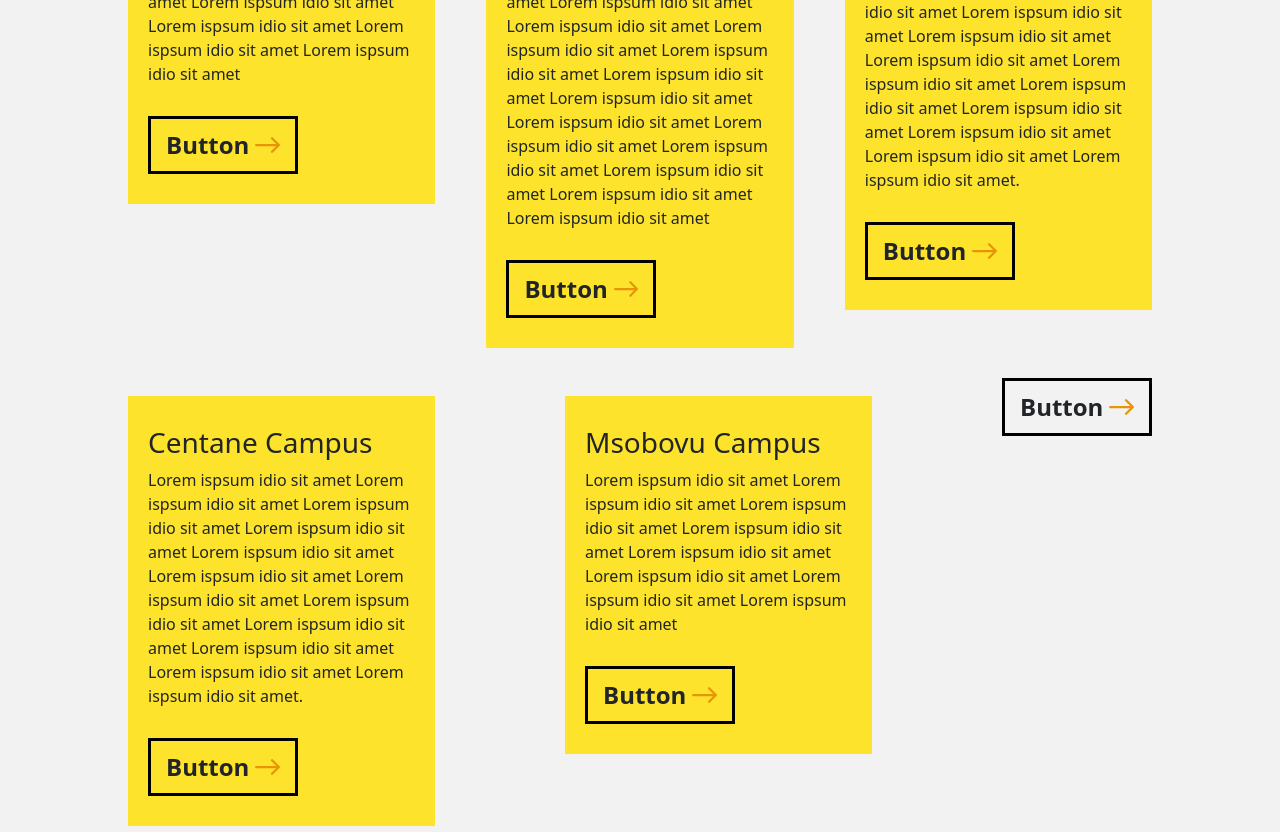
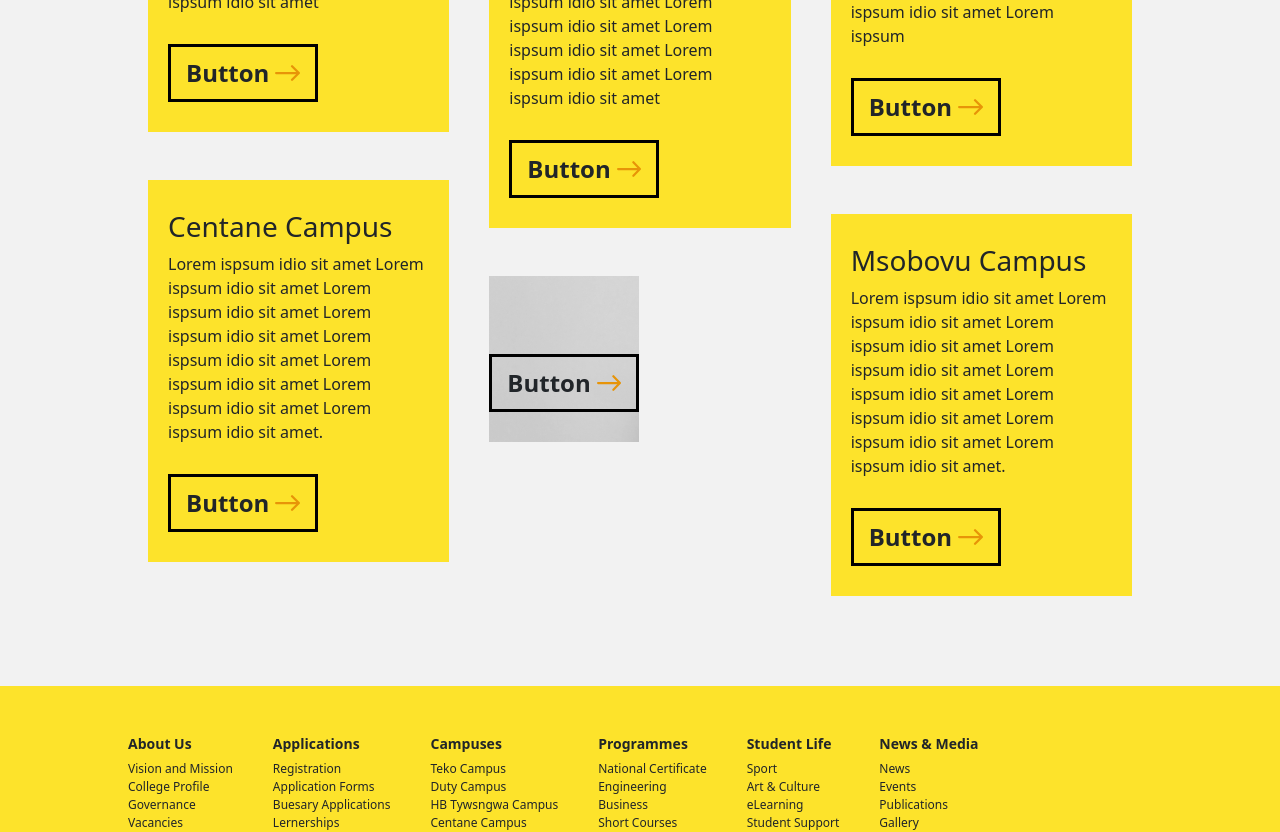
Before and after one commit to emmyobonyo/Frontend-Assignment, a React (Create React App) app: page / in a window 1280 px wide. Shown: the part 2760-3592 px from the top of the page. Built offline with nearby package versions, Linux system fonts and the light colour scheme; the HTML template or start-up script is replaced by a standard one.

Commit message:
build campuses section for desktop screens

```diff
--- a/package.json
+++ b/package.json
@@ -9,6 +9,7 @@
     "nanoid": "^5.0.6",
     "react": "^18.2.0",
     "react-dom": "^18.2.0",
+    "react-responsive-masonry": "^2.2.0",
     "react-scripts": "5.0.1",
     "web-vitals": "^2.1.4"
   },
--- a/src/App.css
+++ b/src/App.css
@@ -320,16 +320,30 @@ nav ul li.has__submenu:hover > ul {
   font-weight: bold;
 }
 
+.campus__cards__section {
+  display: grid;
+  grid-template-columns: repeat(4, 1fr);
+  grid-template-rows: masonry;
+}
+
 .campus__cards {
   text-align: start;
-  width: 30%;
+  margin: 0px 20px;
   background-color: #fde32b;
   padding: 30px 20px;
   height: fit-content;
 }
 
 .campus__image {
-  background-image: "./assets/nurse-man.jpg";
+  background-image: url("/public/assets/nurse-man.jpg");
+  margin: 0px 20px;
+  height: 100%;
+  padding-bottom: 30px;
+}
+
+.campus__cards:hover,
+.campus__cards:hover {
+  box-shadow: rgba(100, 100, 111, 0.2) 0px 7px 29px 0px;
 }
 
 .footer__content {
--- a/src/components/Campuses.js
+++ b/src/components/Campuses.js
@@ -1,12 +1,15 @@
 import React from "react";
 import campuses from "../data/campuses";
 import Button from "./Button";
+import Masonry, { ResponsiveMasonry } from "react-responsive-masonry";
 
 function Campuses() {
   const campuseCards = campuses.map((campus) => (
     <div
       className={
-        Object.keys(campus).length > 1 ? "campus__cards mt-5" : "campus__image"
+        Object.keys(campus).length > 1
+          ? "campus__cards mt-5"
+          : "d-flex justify-content-center align-items-end campus__image mt-5"
       }
     >
       {Object.keys(campus).length > 1 ? (
@@ -30,9 +33,9 @@ function Campuses() {
             consectutor. Lorem Ipsum dolor sit amet, consectutor
           </p>
         </div>
-        <div className="d-flex flex-wrap justify-content-between">
-          {campuseCards}
-        </div>
+        <ResponsiveMasonry columnsCountBreakPoints={{ 350: 1, 750: 2, 900: 3 }}>
+          <Masonry>{campuseCards}</Masonry>
+        </ResponsiveMasonry>
       </div>
     </div>
   );
--- a/src/data/campuses.js
+++ b/src/data/campuses.js
@@ -2,27 +2,27 @@ export default [
   {
     title: "Teko Campus",
     description:
-      "Lorem ispsum idio sit amet Lorem ispsum idio sit amet Lorem ispsum idio sit amet Lorem ispsum idio sit amet Lorem ispsum idio sit amet Lorem ispsum idio sit amet Lorem ispsum idio sit amet Lorem ispsum idio sit amet",
+      "Lorem ispsum idio sit amet Lorem ispsum idio sit amet Lorem ispsum idio sit amet Lorem ispsum idio sit amet",
   },
   {
     title: "Duty Campus",
     description:
-      "Lorem ispsum idio sit amet Lorem ispsum idio sit amet Lorem ispsum idio sit amet Lorem ispsum idio sit amet Lorem ispsum idio sit amet Lorem ispsum idio sit amet Lorem ispsum idio sit amet Lorem ispsum idio sit amet Lorem ispsum idio sit amet Lorem ispsum idio sit amet Lorem ispsum idio sit amet Lorem ispsum idio sit amet Lorem ispsum idio sit amet Lorem ispsum idio sit amet Lorem ispsum idio sit amet Lorem ispsum idio sit amet ",
+      "Lorem ispsum idio sit amet Lorem ispsum idio sit amet Lorem ispsum idio sit amet Lorem ispsum idio sit amet Lorem ispsum idio sit amet Lorem ispsum idio sit amet Lorem ispsum idio sit amet Lorem ispsum idio sit amet  ",
   },
   {
     title: "HB Nsengwa campus",
     description:
-      "Lorem ispsum idio sit amet Lorem ispsum idio sit amet Lorem ispsum idio sit amet Lorem ispsum idio sit amet Lorem ispsum idio sit amet Lorem ispsum idio sit amet Lorem ispsum idio sit amet Lorem ispsum idio sit amet Lorem ispsum idio sit amet Lorem ispsum idio sit amet Lorem ispsum idio sit amet Lorem ispsum idio sit amet.",
+      "Lorem ispsum idio sit amet Lorem ispsum idio sit amet Lorem ispsum idio sit amet Lorem ispsum",
   },
   {
     title: "Centane Campus",
     description:
-      "Lorem ispsum idio sit amet Lorem ispsum idio sit amet Lorem ispsum idio sit amet Lorem ispsum idio sit amet Lorem ispsum idio sit amet Lorem ispsum idio sit amet Lorem ispsum idio sit amet Lorem ispsum idio sit amet Lorem ispsum idio sit amet Lorem ispsum idio sit amet Lorem ispsum idio sit amet Lorem ispsum idio sit amet.",
+      "Lorem ispsum idio sit amet Lorem ispsum idio sit amet Lorem ispsum idio sit amet Lorem ispsum idio sit amet Lorem ispsum idio sit amet Lorem ispsum idio sit amet Lorem ispsum idio sit amet Lorem ispsum idio sit amet.",
   },
   {
     title: "Msobovu Campus",
     description:
-      "Lorem ispsum idio sit amet Lorem ispsum idio sit amet Lorem ispsum idio sit amet Lorem ispsum idio sit amet Lorem ispsum idio sit amet Lorem ispsum idio sit amet Lorem ispsum idio sit amet Lorem ispsum idio sit amet",
+      "Lorem ispsum idio sit amet Lorem ispsum idio sit amet Lorem ispsum idio sit amet Lorem ispsum idio sit amet Lorem ispsum idio sit amet Lorem ispsum idio sit amet Lorem ispsum idio sit amet Lorem ispsum idio sit amet. ",
   },
   {
     image: "./assets/nurse-man.jpg",
```
Also changed, not shown: 1 other file (tests, documents, lock files or other folders).
